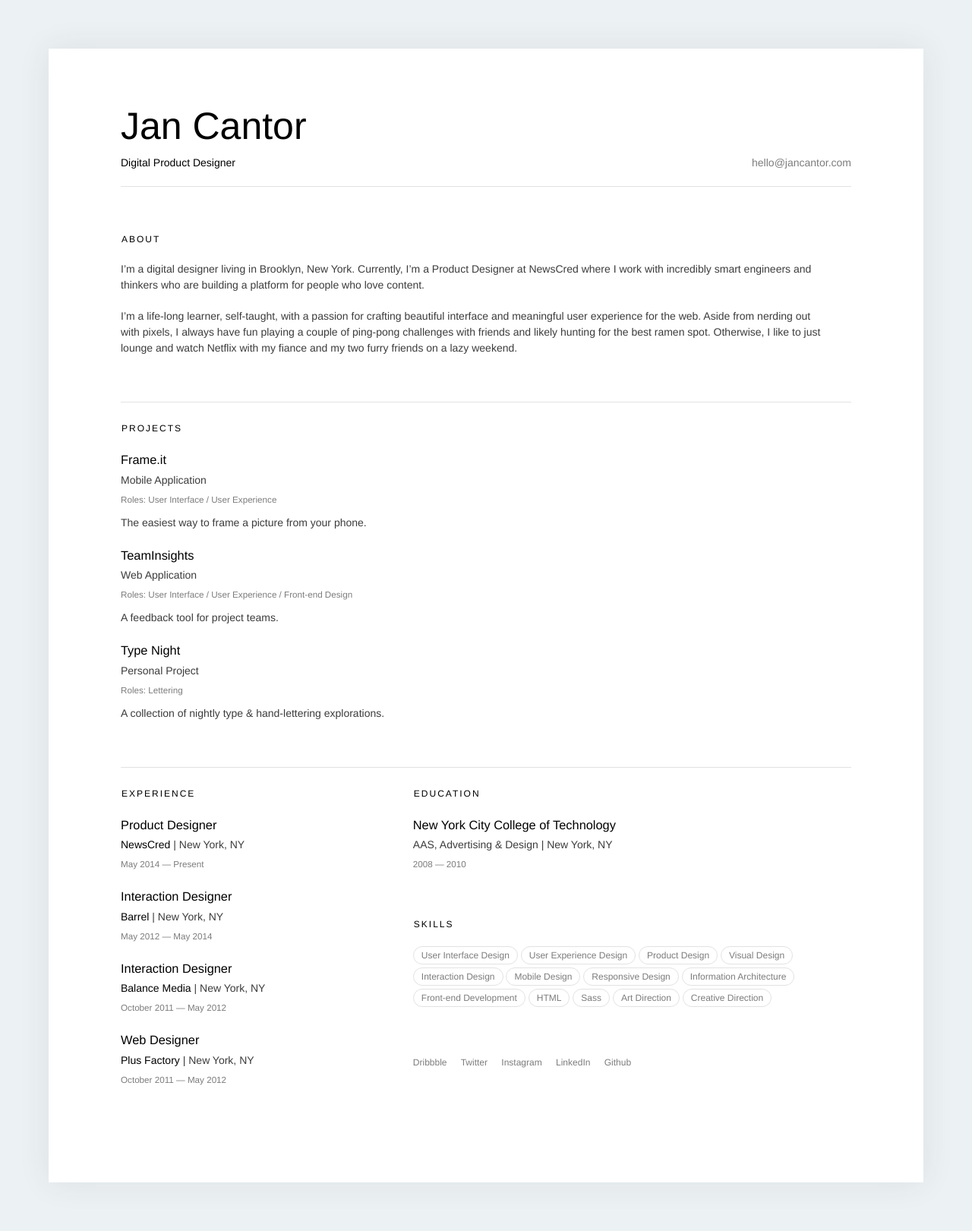
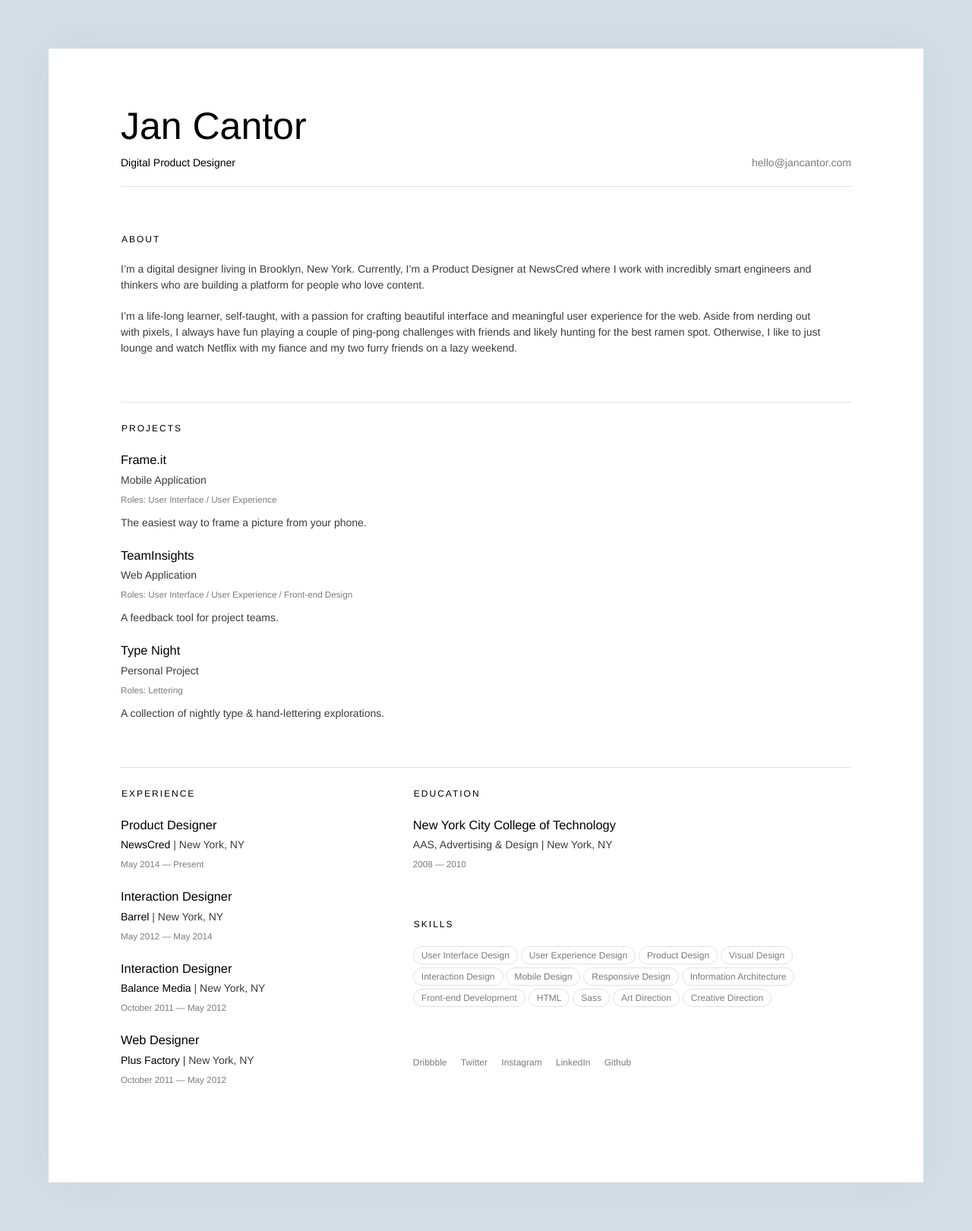
Before and after one commit to jancantor/jancantor, a Jekyll site: the page built from index.html, in a window 1280 px wide. Shown: the whole page at 76% size. Built offline with Jekyll 4.4.1, drawn with Linux system fonts in a browser that asks for light colours.

Commit message:
Ehance the homepage bg and container's shadow

```diff
--- a/_sass/_style.scss
+++ b/_sass/_style.scss
@@ -57,7 +57,7 @@
 //
 .container {
   background: white;
-  box-shadow: 0 0 40px rgba($grey-dark, 0.09);
+  box-shadow: 0 0 60px rgba($grey-dark, 0.05);
 }
 
 // Page Header
--- a/css/main.scss
+++ b/css/main.scss
@@ -27,7 +27,7 @@
 $link-color:        #2a7ae2;
 
 // Branding Colors
-$home-bg:           #ECF1F4;
+$home-bg:           #D2DFE7;
 $frame-it:          #5FCAC5;
 $team-insights:     #27AAE1;
 $type-night:        #432462;
```
